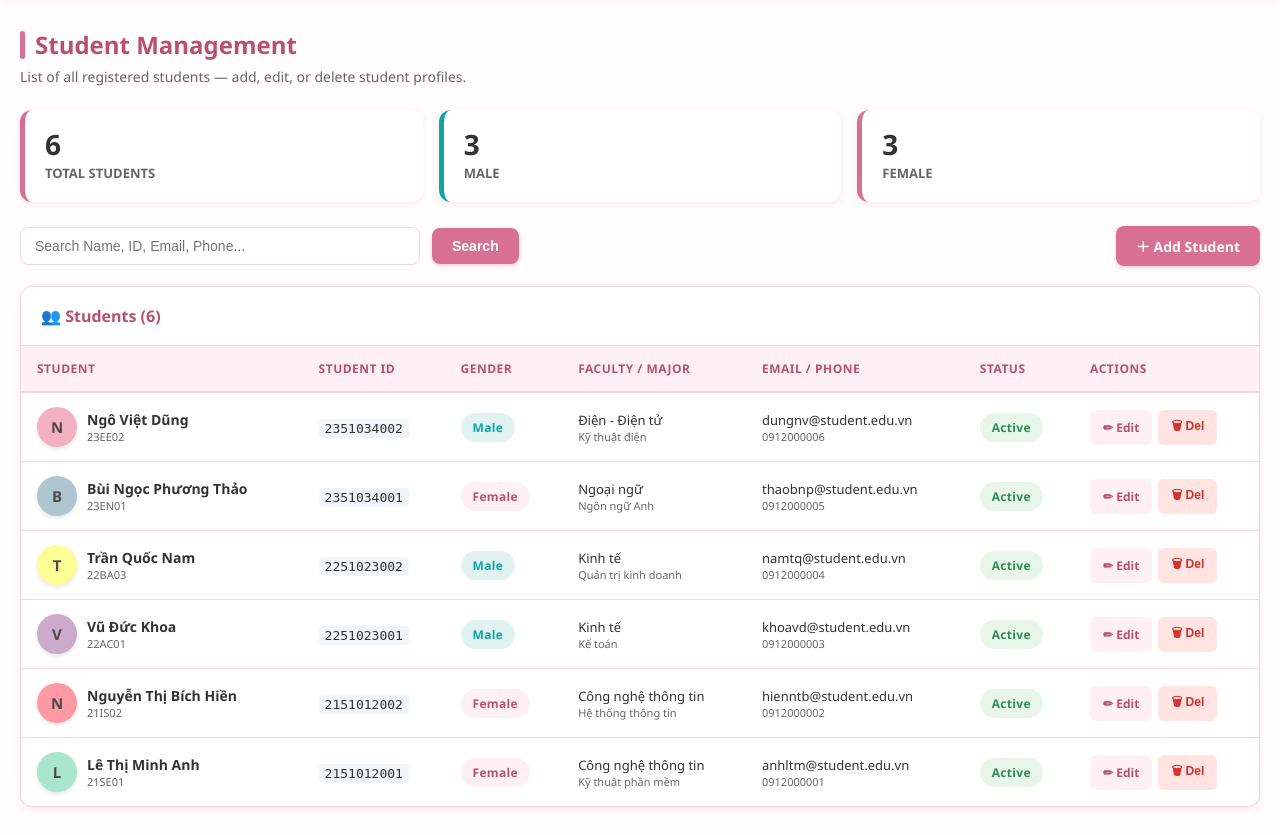
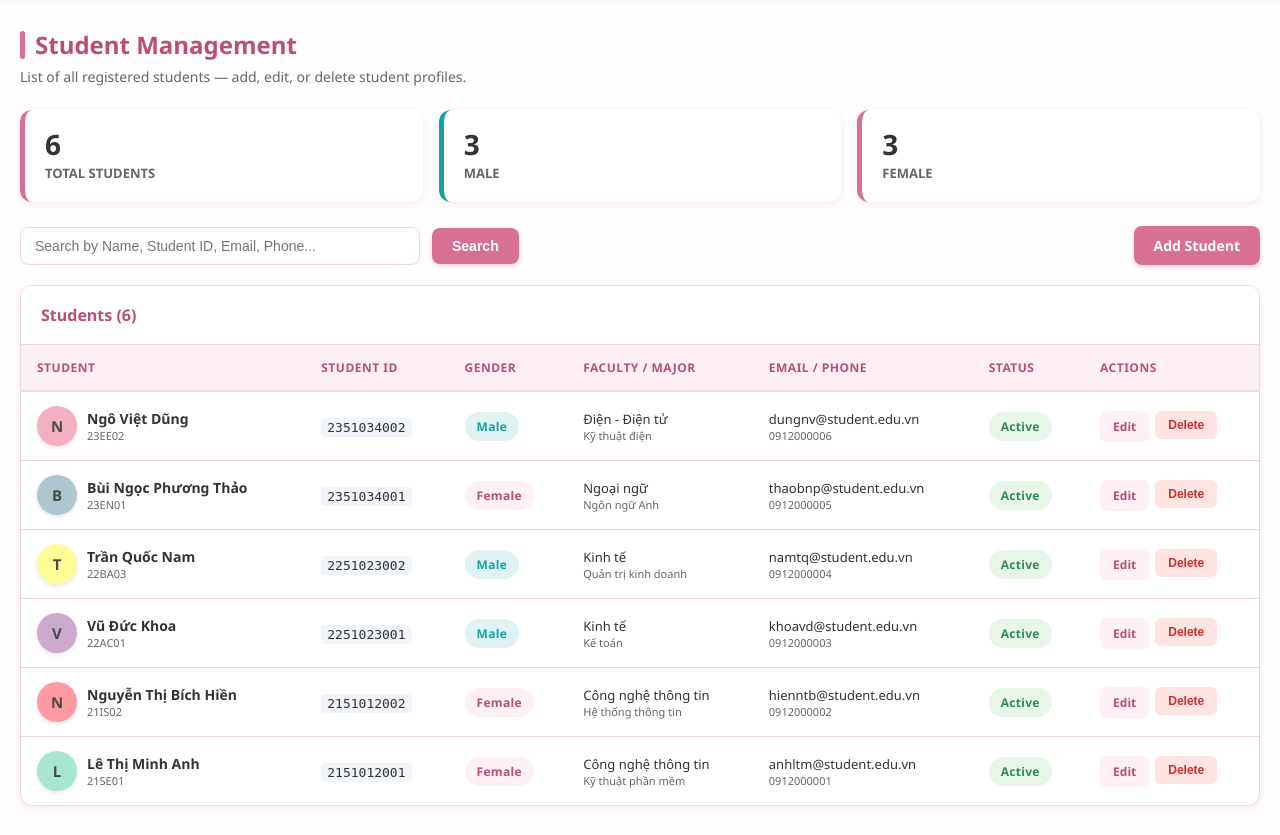
Before and after one commit to Hlh2207/Dormitory_Manager_HKT, a PHP site: page /StudentListView.php in a window 1280 px wide. Shown: the part 64-899 px from the top of the page. After the commit the page ends 872 px from the top, so only its background shows below. Run offline with PHP 8.4, Linux system fonts and the light colour scheme; data comes from the database, SQL or seed files in the repository.

Commit message:
Task 6 - Hue

```diff
--- a/ktx/StudentListView.php
+++ b/ktx/StudentListView.php
@@ -1,7 +1,8 @@
 <?php
 // ============================================================
 //  StudentListView.php — Student List
-//  Last updated: English UI version
+//  Connects to: students, users
+//  Task 6: All queries use PDO Prepared Statements
 // ============================================================
 
 $host = 'localhost'; $db = 'campus_final'; $user = 'root'; $pass = ''; $charset = 'utf8mb4';
@@ -30,6 +31,8 @@ if (isset($_SESSION['delete_message'])) {
     unset($_SESSION['delete_message']);
 }
 
+// Task 6: search input goes through StudentController, which uses
+// $stmt->execute([':s1' => $like, ...]) — never concatenated into SQL.
 $search = trim($_GET['search'] ?? '');
 $students = $controller->getAllStudents($search);
 
@@ -50,7 +53,7 @@ function statusLabel(string $c): array {
     };
 }
 
-$pageTitle = "Student List";
+$pageTitle = "Student Management";
 include 'header.php';
 ?>
 
@@ -65,25 +68,38 @@ include 'header.php';
     <?php endif; ?>
 
     <div class="stats-row">
-        <div class="stat-card"><div class="stat-value"><?= $total ?></div><div class="stat-label">Total Students</div></div>
-        <div class="stat-card blue"><div class="stat-value"><?= $male ?></div><div class="stat-label">Male</div></div>
-        <div class="stat-card pink"><div class="stat-value"><?= $female ?></div><div class="stat-label">Female</div></div>
+        <div class="stat-card">
+            <div class="stat-value"><?= $total ?></div>
+            <div class="stat-label">Total Students</div>
+        </div>
+        <div class="stat-card blue">
+            <div class="stat-value"><?= $male ?></div>
+            <div class="stat-label">Male</div>
+        </div>
+        <div class="stat-card pink">
+            <div class="stat-value"><?= $female ?></div>
+            <div class="stat-label">Female</div>
+        </div>
     </div>
 
     <div class="toolbar">
         <form method="GET" style="display:contents">
             <div class="search-box">
-                <input type="text" name="search" placeholder="Search Name, ID, Email, Phone..." value="<?= htmlspecialchars($search) ?>">
+                <input type="text" name="search"
+                       placeholder="Search by Name, Student ID, Email, Phone..."
+                       value="<?= htmlspecialchars($search) ?>">
             </div>
             <button type="submit" class="btn btn-primary">Search</button>
-            <?php if ($search): ?><a href="StudentListView.php" class="btn btn-ghost">Clear Filter</a><?php endif; ?>
+            <?php if ($search): ?>
+            <a href="StudentListView.php" class="btn btn-ghost">Clear Filter</a>
+            <?php endif; ?>
         </form>
-        <a href="StudentFormView.php" class="btn btn-primary" style="margin-left:auto">＋ Add Student</a>
+        <a href="StudentFormView.php" class="btn btn-primary" style="margin-left:auto">Add Student</a>
     </div>
 
     <div class="table-wrap">
         <div class="table-header">
-            <h2>👥 Students <?= $search ? '(results: ' . htmlspecialchars($search) . ')' : '' ?> (<?= $total ?>)</h2>
+            <h2>Students <?= $search ? '(results: "' . htmlspecialchars($search) . '")' : '' ?> (<?= $total ?>)</h2>
         </div>
         <div class="table-responsive">
             <table>
@@ -135,11 +151,11 @@ include 'header.php';
                         <td class="hide-mobile"><span class="badge <?= $statusClass ?>"><?= $statusText ?></span></td>
                         <td>
                             <div style="display:flex;gap:6px;flex-wrap:wrap">
-                                <a href="StudentFormView.php?student_id=<?= $sv['student_id'] ?>" class="btn btn-edit btn-sm">✏ Edit</a>
+                                <a href="StudentFormView.php?student_id=<?= $sv['student_id'] ?>" class="btn btn-edit btn-sm">Edit</a>
                                 <form method="POST" onsubmit="return confirm('Delete student <?= htmlspecialchars(addslashes($sv['full_name'])) ?>?')">
                                     <input type="hidden" name="action" value="delete">
                                     <input type="hidden" name="student_id" value="<?= $sv['student_id'] ?>">
-                                    <button type="submit" class="btn btn-danger btn-sm">🗑 Del</button>
+                                    <button type="submit" class="btn btn-danger btn-sm">Delete</button>
                                 </form>
                             </div>
                         </td>
```
